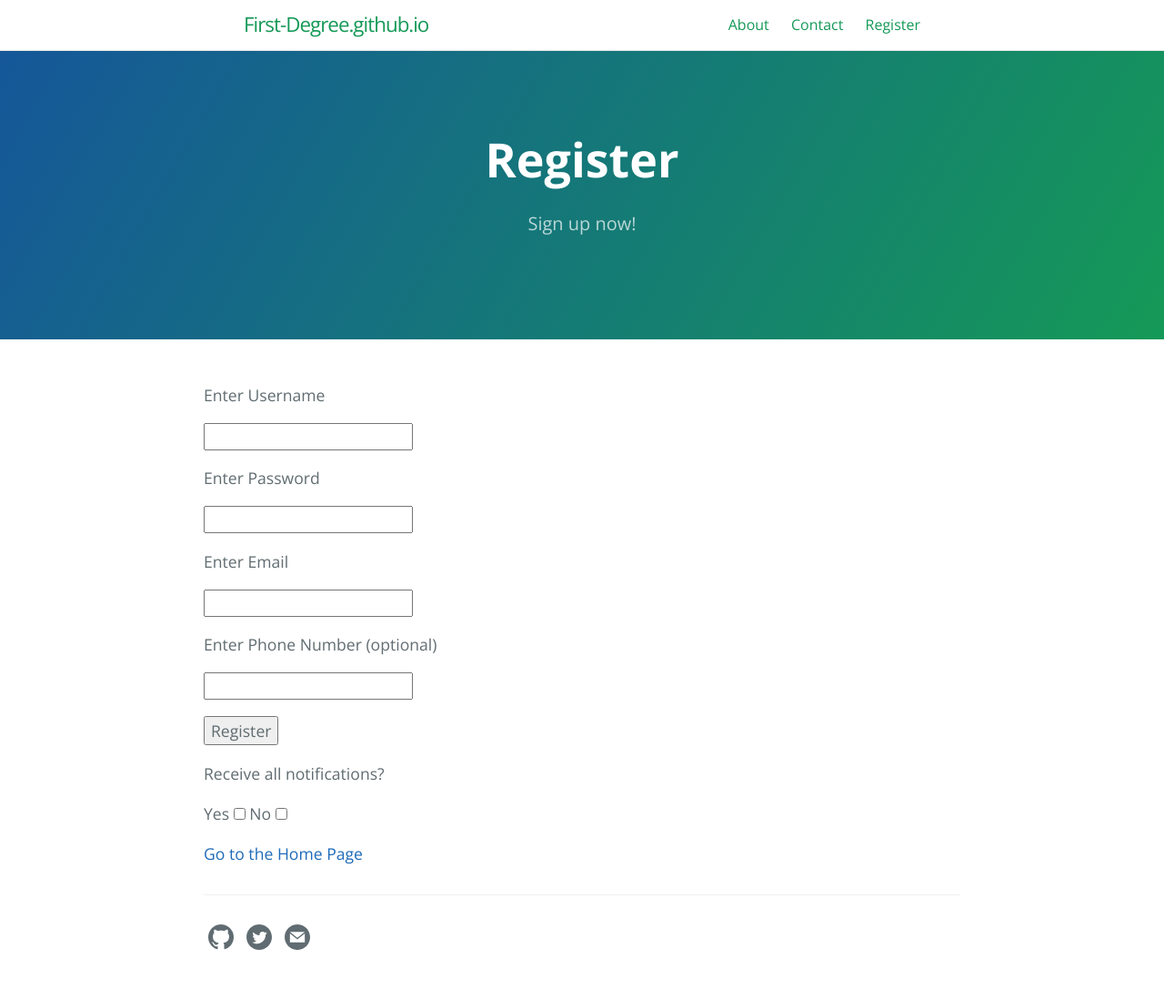
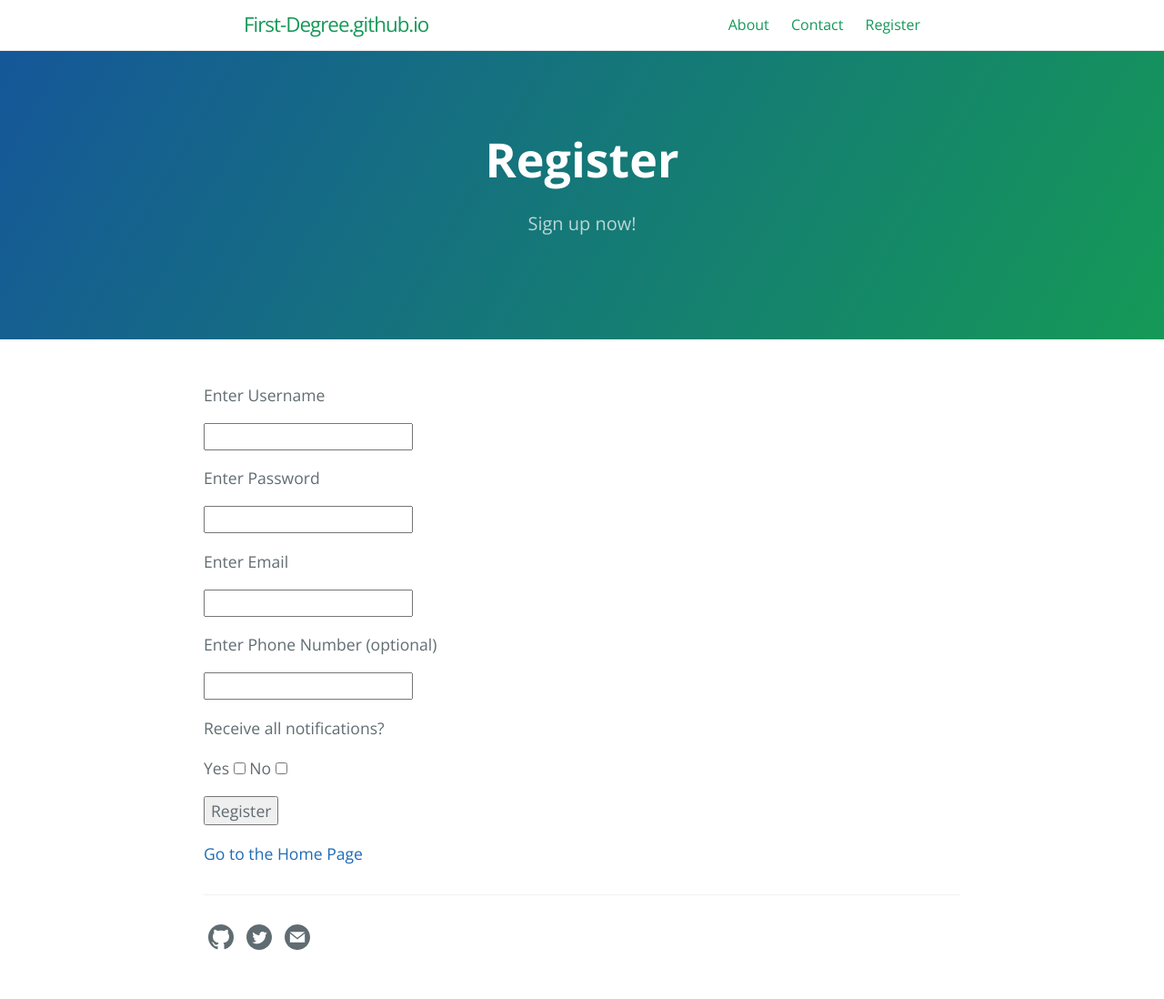
Before and after one commit to garciat20/First-Degree.github.io, a Jekyll site: the page built from register.md, in a window 1280 px wide. Shown: the whole page at 91% size. Built offline with Jekyll 4.4.1, drawn with Linux system fonts in a browser that asks for light colours.

Commit message:
fixed layout kinda

```diff
--- a/register.md
+++ b/register.md
@@ -23,11 +23,11 @@ Enter Phone Number (optional)
 
 <input type="text">
 
-<button type="submit" class="registerbtn">Register</button>
-
 Receive all notifications?
 
 Yes <input type="checkbox">
 No <input type="checkbox">
 
+<button type="submit" class="registerbtn">Register</button>
+
 [Go to the Home Page]({{ '/' | absolute_url }})
```
